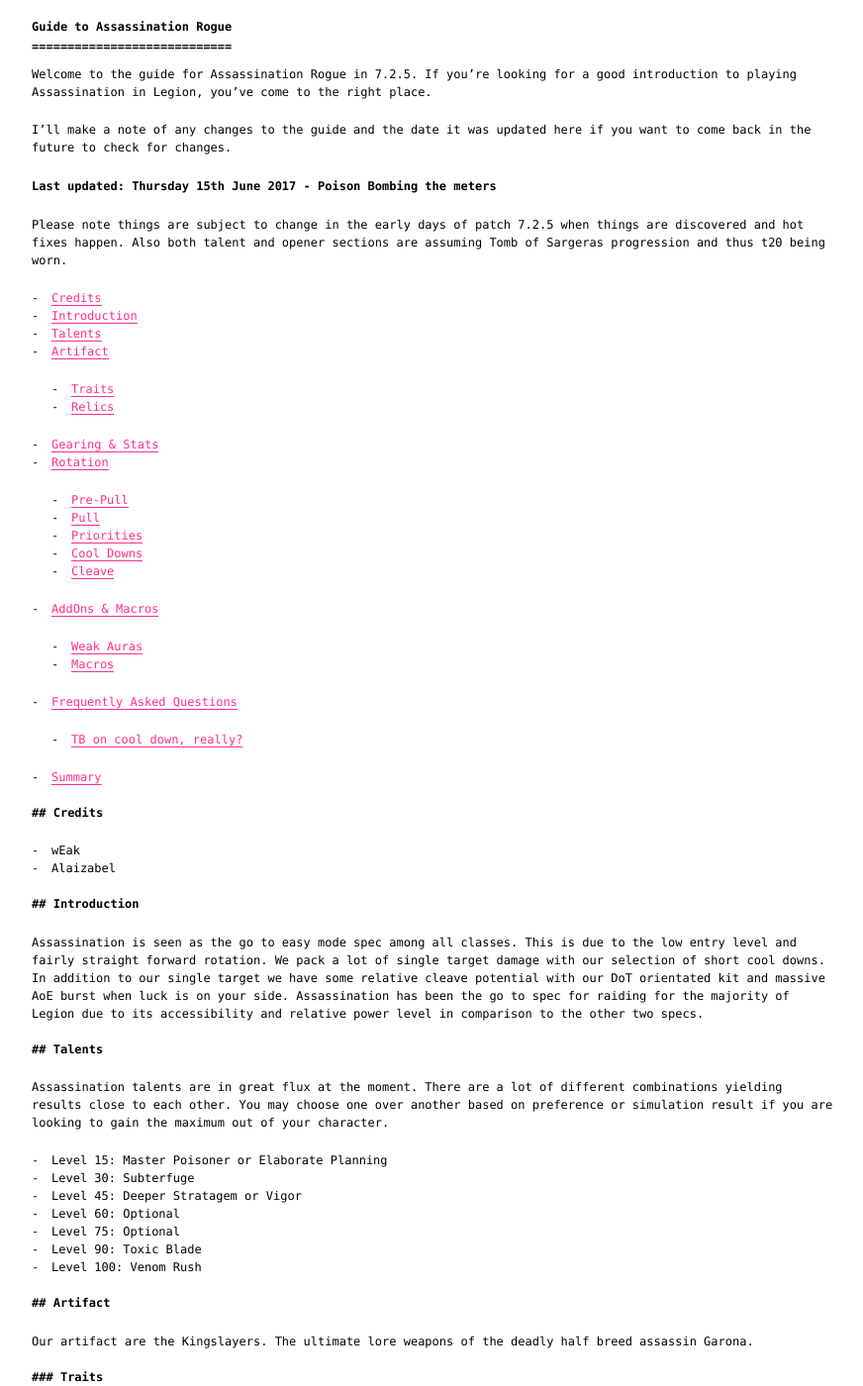
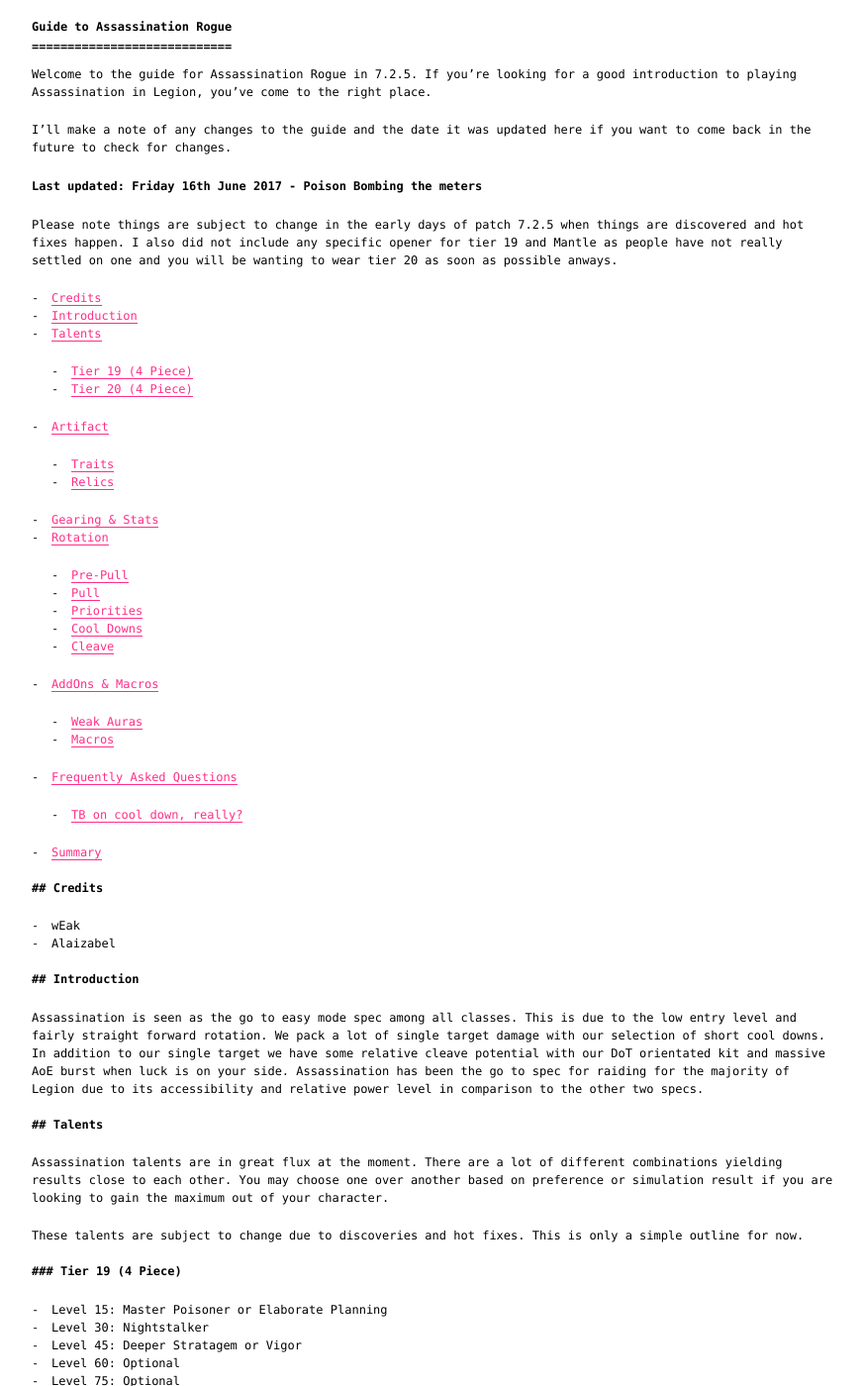
Before and after one commit to weakweak/riff.tf, a Jekyll site: the page built from _posts/2017-01-01-assassination.md, in a window 1280 px wide and 1400 px high. Shown: the whole window at 99% size, without its empty margins (200-1072 px from the left). Built offline with Jekyll 4.4.1, drawn with Linux system fonts in a browser that asks for light colours; some of the changed text lies outside the part shown.

Commit message:
Update 2017-01-01-assassination.md

```diff
--- a/_posts/2017-01-01-assassination.md
+++ b/_posts/2017-01-01-assassination.md
@@ -13,11 +13,12 @@
 I'll make a note of any changes to the guide and the date it was updated here if
 you want to come back in the future to check for changes.
 
-**Last updated: Thursday 15th June 2017 - Poison Bombing the meters**
+**Last updated: Friday 16th June 2017 - Poison Bombing the meters**
 
 Please note things are subject to change in the early days of patch 7.2.5 when
-things are discovered and hot fixes happen. Also both talent and opener sections
-are assuming Tomb of Sargeras progression and thus t20 being worn.
+things are discovered and hot fixes happen. I also did not include any specific
+opener for tier 19 and Mantle as people have not really settled on one and you
+will be wanting to wear tier 20 as soon as possible anways.
 
 <div id="toc"></div>
 
@@ -42,6 +43,21 @@
 different combinations yielding results close to each other. You may choose one
 over another based on preference or simulation result if you are looking to
 gain the maximum out of your character.
+
+These talents are subject to change due to discoveries and hot fixes. This is
+only a simple outline for now.
+
+### Tier 19 (4 Piece)
+
+- Level 15: Master Poisoner or Elaborate Planning
+- Level 30: Nightstalker
+- Level 45: Deeper Stratagem or Vigor
+- Level 60: Optional
+- Level 75: Optional
+- Level 90: Toxic Blade
+- Level 100: Venom Rush
+
+### Tier 20 (4 Piece)
 
 - Level 15: Master Poisoner or Elaborate Planning
 - Level 30: Subterfuge
@@ -183,7 +196,7 @@
 
 ### Pull
 
-#### Without Mantle of the Master Assassin
+#### Without Mantle of the Master Assassin Tier 19 (4 Piece)
 
 - Garrote
 - Mutilate
@@ -197,7 +210,20 @@
 - Mutilate till 4-5 combo points
 - Envenom
 
-#### With Mantle of the Master Assassin
+#### Without Mantle of the Master Assassin Tier 20 (4 Piece)
+
+- Garrote
+- Mutilate till 4 to 5 combo points
+- Rupture
+- Mutilate till 4 to 5 combo points
+- Envenom
+- Vendetta
+- Toxic Blade
+- Kingsbane
+- Proceed with normal rotation
+- Vanish when you can refresh Garrote with pandemic
+
+#### With Mantle of the Master Assassin Tier 19 or 20 (4 Piece)
 
 - Garrote
 - Mutilate
```
Also changed, not shown: other parts of _posts/2017-01-01-assassination.md (+2 -5 lines).
